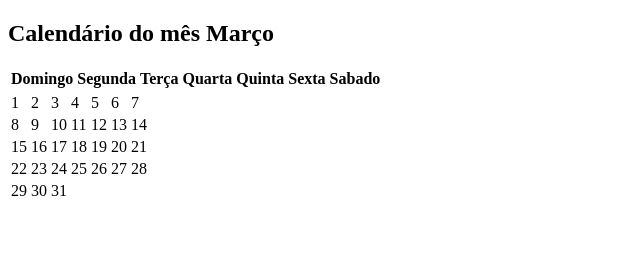
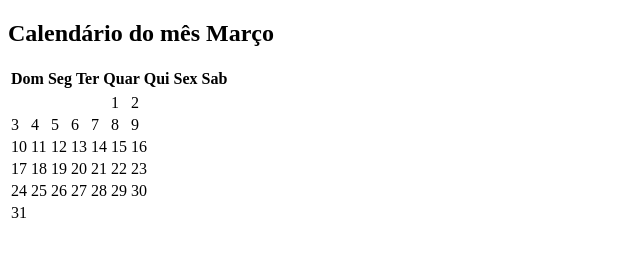
Before and after one commit to antoniellybergami/Calendario-com-Objeto-Integrado, a plain HTML site: page index.html in a window 1280 px wide. Shown: the whole page, without its empty margins (0-640 px from the left). Drawn offline with Linux system fonts and the light colour scheme.

Commit message:
Correção para começar no dia da semana certo

```diff
--- a/Calendario.js
+++ b/Calendario.js
@@ -1,7 +1,7 @@
 //criação do objeto calendário
 let calendario = {
     mesAtual: new Date(), //cria uma instancia do objeto data
-    diasDaSemana: ["Domingo", "Segunda", "Terça", "Quarta", "Quinta", "Sexta", "Sabado"],
+    diasDaSemana: ["Dom", "Seg", "Ter", "Quar", "Qui", "Sex", "Sab"],
     diasDoMes: [], //gerar os dias por função
 
     //retorna o nome do mês atual
@@ -13,7 +13,7 @@ let calendario = {
     //gera um array com os dias do mês atual
     diasDoMesAtual: function () {
         //this.diasDoMes[];
-        const diaPrimeiro = new Date (this.mesAtual.getFullYear(), this.mesAtual.getMonth(), 1); //ano, mês e dia, nessa caso, dia primeiro
+        const diaPrimeiro = new Date (this.mesAtual.getFullYear(), this.mesAtual.getMonth(), 1); //ano, mês e dia, nessa caso, dia primeiro, e dia da semana
         const ultimoDia = new Date  (this.mesAtual.getFullYear(), this.mesAtual.getMonth() +1, 0); //ano, prox mes, ao colocar 0 o construtor date automáticamente coloca o último dia para o mês especificado
         let hoje = diaPrimeiro;
 
@@ -36,6 +36,7 @@ let calendario = {
         //Dias da semana
         const tabelaDiasSemana = document.createElement("table"); //cria um elemento table no html
         const trDiasSemana = document.createElement("tr"); //cria um elemento table row (linhas de células)
+
 
         //itera para preencher a tabela de dias da semana
         this.diasDaSemana.forEach((dia) => { //itera em cada elemento de dias da sema
@@ -65,20 +66,32 @@ let calendario = {
         //itera para preencher os dias do mês
         const tabelaDias = document.createElement("table");
         let trDias = document.createElement("tr"); //cria um elemento table row
-        let cont = 0;
+        //let cont = 0;
 
+        let cont = this.mesAtual.getDay(); // pra começar no dia da semana certo que o mês começou
+
+        //para começar no dia da semana que o mês começou
+        for(let j = 0; j<cont; j++){
+            const tdDiaVazio = document.createElement("td");
+            tdDiaVazio.textContent = "";
+            trDias.appendChild(tdDiaVazio);
+        }
+
+        //de 1 a 31
         for (let i = 0; i<this.diasDoMes.length; i++){
             const tdDiasMes = document.createElement("td");  //célula com informação
             tdDiasMes.textContent = this.diasDoMes[i]; //define o texto
             trDias.appendChild(tdDiasMes);
             cont++;
 
-            if (cont === 7) { //7 dias da semana
+            //quebra quando chega no 7
+            if (cont == 7) { //7 dias da semana
                 tabelaDias.appendChild(trDias);
                 trDias = document.createElement("tr"); //cria um elemento linhas
                 cont = 0;
             }
         }
+
         if (cont > 0) {
             for (let i = cont; i < 7; i++) {
                 const tdDia = document.createElement("td"); //célula com informação
```
Also changed, not shown: index.html (+2 -1 lines).
